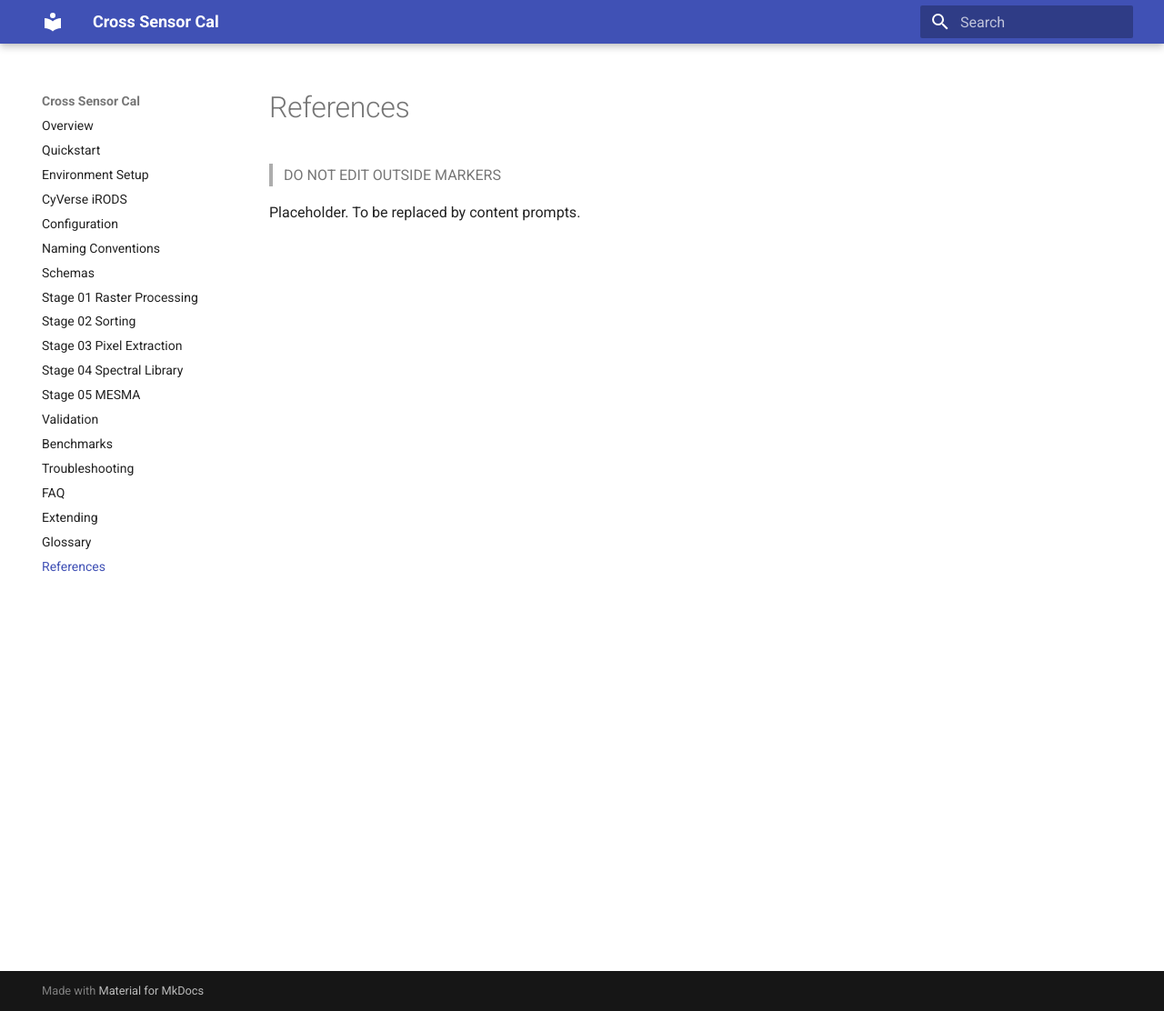
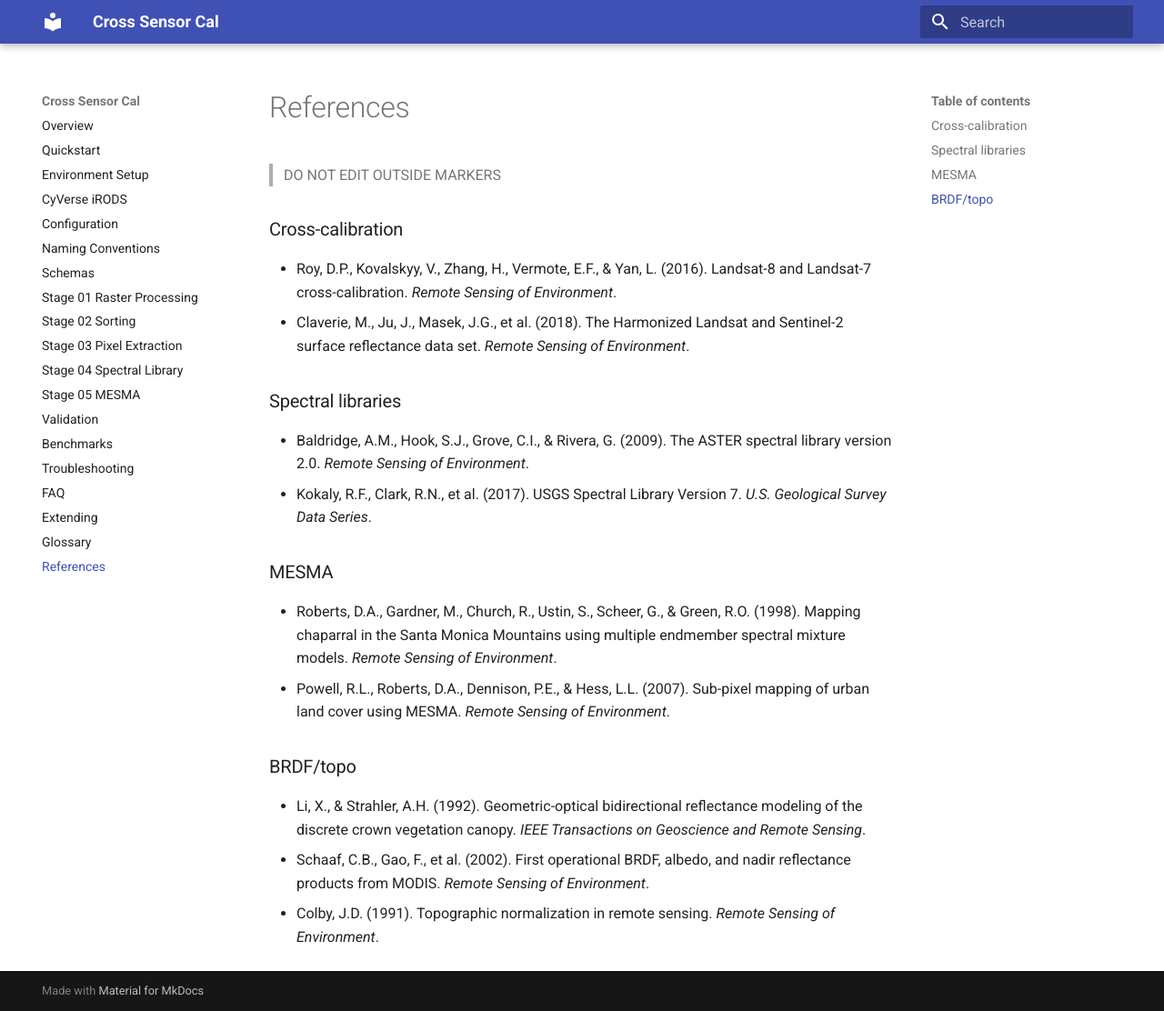
Before and after one commit to earthlab/cross-sensor-cal, an MkDocs documentation site: the page built from docs/references.md, in a window 1280 px wide and 1112 px high. Shown: the whole window at 91% size. Built offline with MkDocs 1.6.1 and Material for MkDocs 9.7.7, drawn with Linux system fonts in a browser that asks for light colours.

Commit message:
Add curated bibliography to references

```diff
--- a/docs/references.md
+++ b/docs/references.md
@@ -2,5 +2,20 @@
 
 > DO NOT EDIT OUTSIDE MARKERS
 <!-- FILLME:START -->
-Placeholder. To be replaced by content prompts.
+### Cross-calibration
+- Roy, D.P., Kovalskyy, V., Zhang, H., Vermote, E.F., & Yan, L. (2016). Landsat-8 and Landsat-7 cross-calibration. *Remote Sensing of Environment*.
+- Claverie, M., Ju, J., Masek, J.G., et al. (2018). The Harmonized Landsat and Sentinel-2 surface reflectance data set. *Remote Sensing of Environment*.
+
+### Spectral libraries
+- Baldridge, A.M., Hook, S.J., Grove, C.I., & Rivera, G. (2009). The ASTER spectral library version 2.0. *Remote Sensing of Environment*.
+- Kokaly, R.F., Clark, R.N., et al. (2017). USGS Spectral Library Version 7. *U.S. Geological Survey Data Series*.
+
+### MESMA
+- Roberts, D.A., Gardner, M., Church, R., Ustin, S., Scheer, G., & Green, R.O. (1998). Mapping chaparral in the Santa Monica Mountains using multiple endmember spectral mixture models. *Remote Sensing of Environment*.
+- Powell, R.L., Roberts, D.A., Dennison, P.E., & Hess, L.L. (2007). Sub-pixel mapping of urban land cover using MESMA. *Remote Sensing of Environment*.
+
+### BRDF/topo
+- Li, X., & Strahler, A.H. (1992). Geometric-optical bidirectional reflectance modeling of the discrete crown vegetation canopy. *IEEE Transactions on Geoscience and Remote Sensing*.
+- Schaaf, C.B., Gao, F., et al. (2002). First operational BRDF, albedo, and nadir reflectance products from MODIS. *Remote Sensing of Environment*.
+- Colby, J.D. (1991). Topographic normalization in remote sensing. *Remote Sensing of Environment*.
 <!-- FILLME:END -->
```
